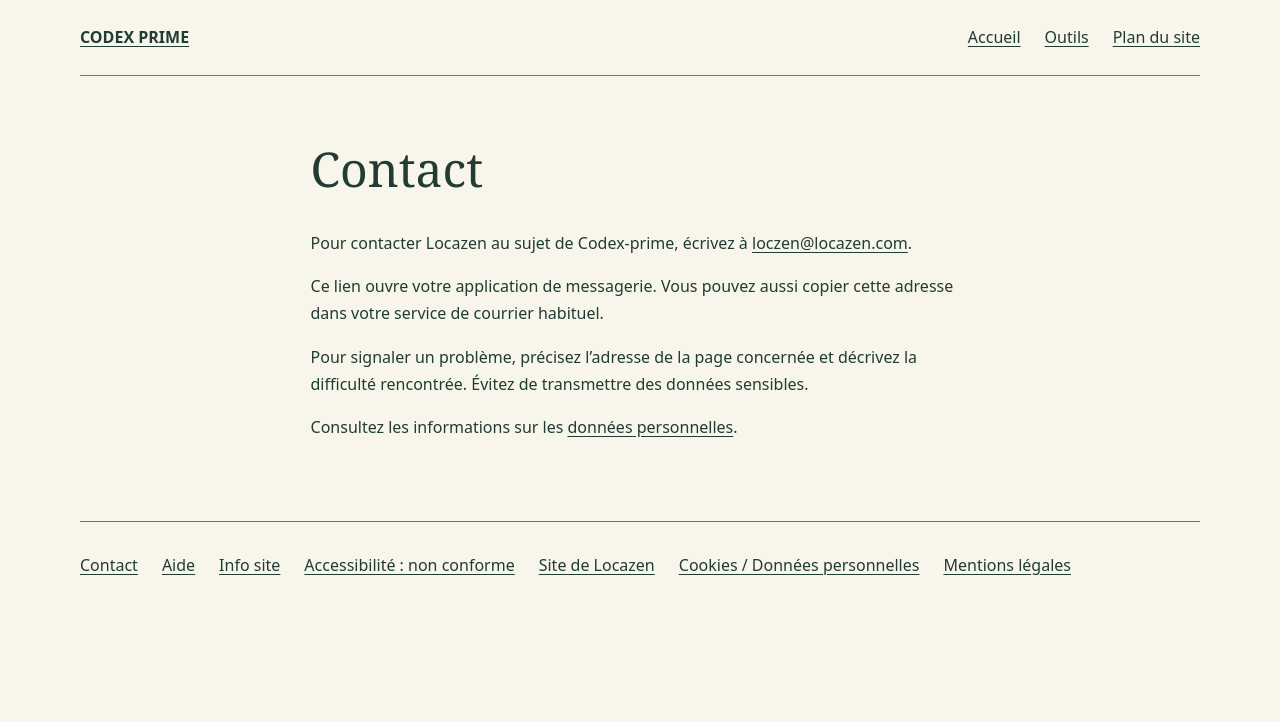
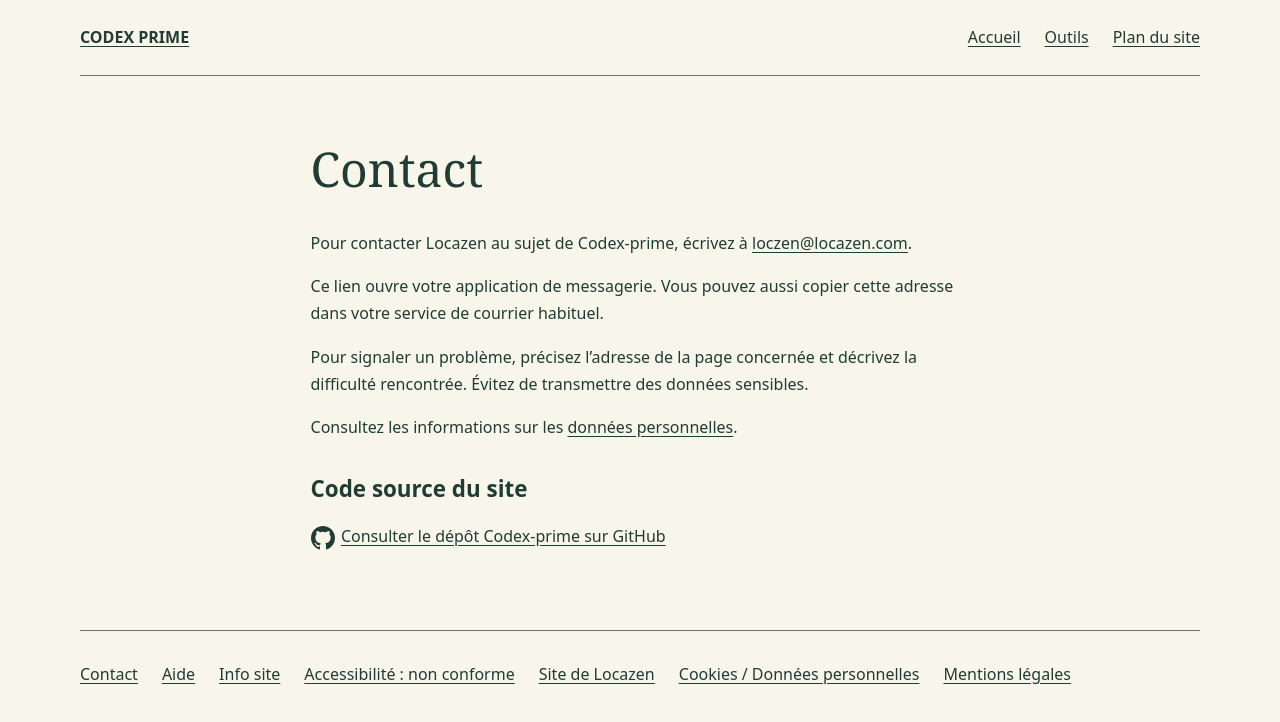
Before and after one commit to Danhunt75/codex-prime, a plain HTML site: page contact.html in a window 1280 px wide. Drawn offline with Linux system fonts and the light colour scheme.

Commit message:
Ajoute le lien du dépôt GitHub et son logo sur la page Contact

```diff
--- a/contact.html
+++ b/contact.html
@@ -13,6 +13,8 @@
   <main class="support-main" id="contenu" tabindex="-1">
     <h1>Contact</h1>
     <p>Pour contacter Locazen au sujet de Codex-prime, écrivez à <a href="mailto:loczen@locazen.com">loczen@locazen.com</a>.</p><p>Ce lien ouvre votre application de messagerie. Vous pouvez aussi copier cette adresse dans votre service de courrier habituel.</p><p>Pour signaler un problème, précisez l’adresse de la page concernée et décrivez la difficulté rencontrée. Évitez de transmettre des données sensibles.</p><p>Consultez les informations sur les <a href="donnees-personnelles.html">données personnelles</a>.</p>
+    <h2>Code source du site</h2>
+    <p><a href="https://github.com/Danhunt75/codex-prime"><svg xmlns="http://www.w3.org/2000/svg" width="24" height="24" viewBox="0 0 16 16" fill="currentColor" aria-hidden="true" focusable="false" style="vertical-align: middle; margin-inline-end: .4em"><path d="M8 0C3.58 0 0 3.58 0 8c0 3.54 2.29 6.53 5.47 7.59.4.07.55-.17.55-.38 0-.19-.01-.82-.01-1.49-2.01.37-2.53-.49-2.69-.94-.09-.23-.48-.94-.82-1.13-.28-.15-.68-.52-.01-.53.63-.01 1.08.58 1.23.82.72 1.21 1.87.87 2.33.66.07-.52.28-.87.51-1.07-1.78-.2-3.64-.89-3.64-3.95 0-.87.31-1.59.82-2.15-.08-.2-.36-1.02.08-2.12 0 0 .67-.21 2.2.82a7.65 7.65 0 0 1 4 0c1.53-1.04 2.2-.82 2.2-.82.44 1.1.16 1.92.08 2.12.51.56.82 1.27.82 2.15 0 3.07-1.87 3.75-3.65 3.95.29.25.54.73.54 1.48 0 1.07-.01 1.93-.01 2.2 0 .21.15.46.55.38A8.01 8.01 0 0 0 16 8c0-4.42-3.58-8-8-8Z"/></svg>Consulter le dépôt Codex-prime sur GitHub</a></p>
   </main>
   <footer class="site-footer">
   <nav aria-label="Pied de page">
```
